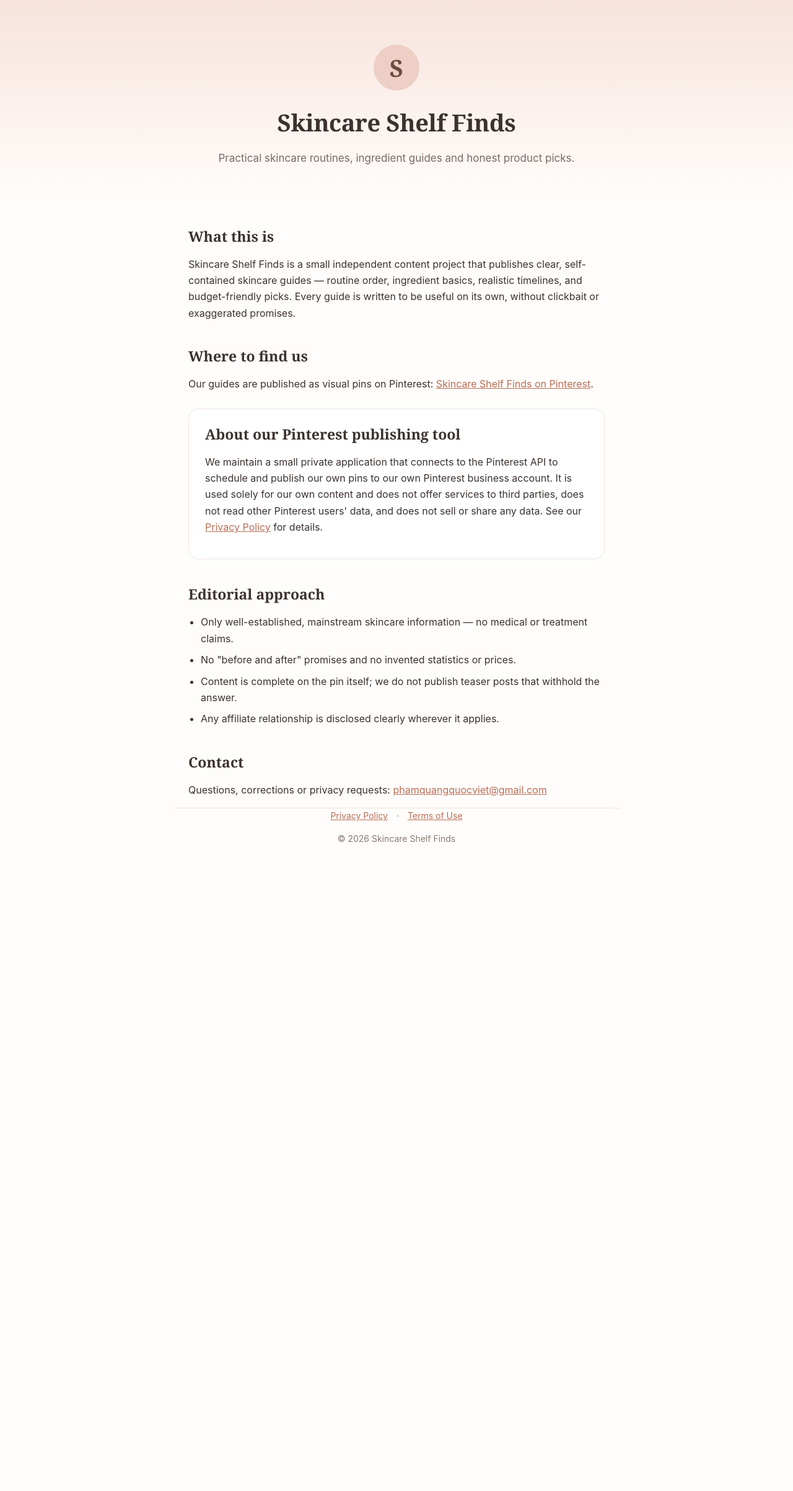
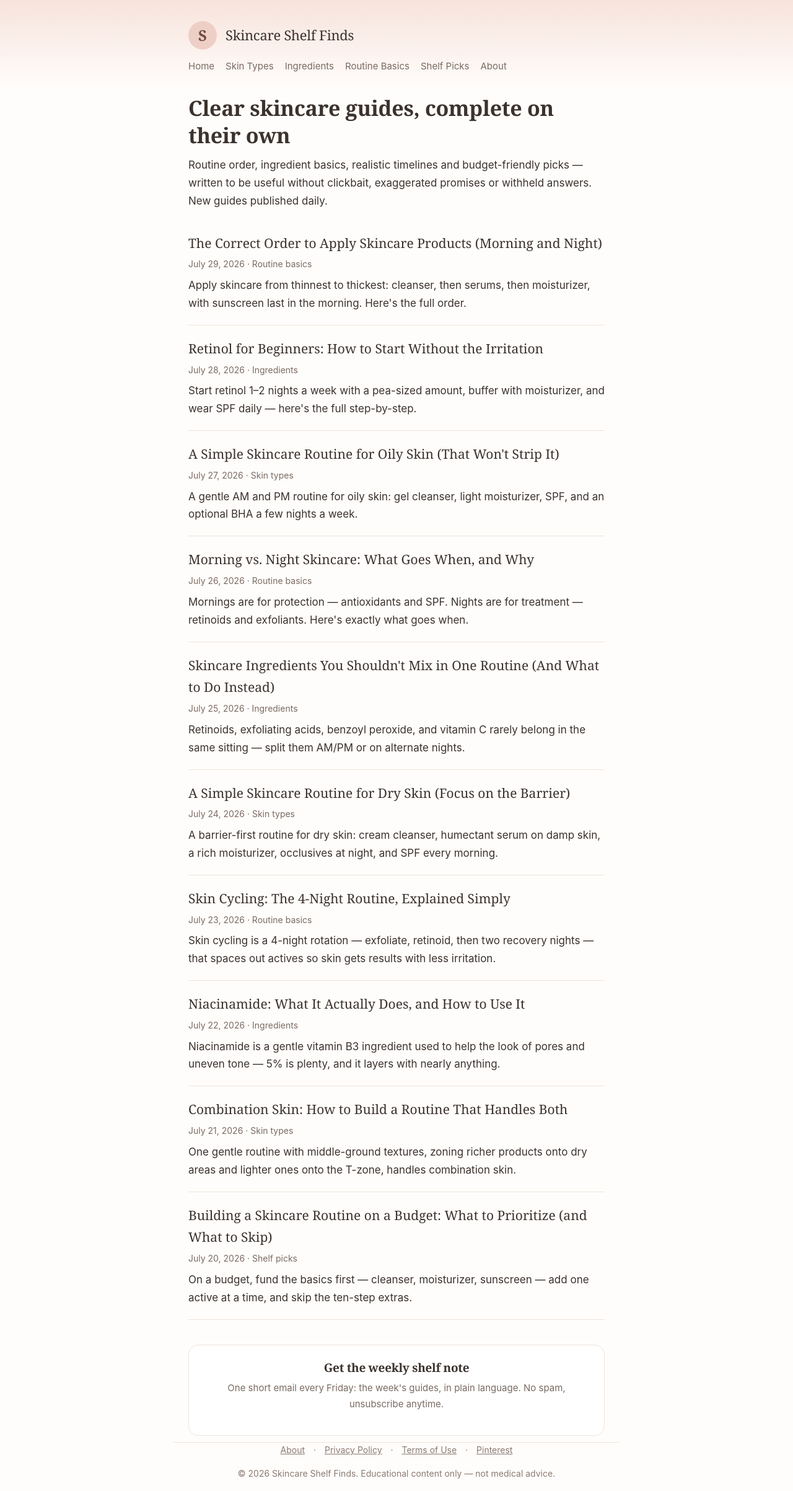
Before and after one commit to vietphamqq/skincare-shelf-finds, a Jekyll site: the page built from index.html, in a window 1280 px wide. Shown: the whole page at 62% size. Built offline with Jekyll 4.4.1, drawn with Linux system fonts in a browser that asks for light colours; before the commit the page ends 1380 px from its top, so only the background shows below that.

Commit message:
Restore Jekyll index.html (revert accidental overwrite)

```diff
--- a/index.html
+++ b/index.html
@@ -1,79 +1,7 @@
-<!DOCTYPE html>
-<html lang="en">
-<head>
-<meta charset="utf-8">
-<meta name="viewport" content="width=device-width, initial-scale=1">
-<title>Skincare Shelf Finds — Curated Skincare Guides &amp; Product Picks</title>
-<meta name="description" content="Skincare Shelf Finds shares practical, honest skincare routines, ingredient guides and budget-friendly product picks.">
-<style>
-  :root { --ink:#3B322E; --accent:#B96C55; --bg:#FFFDFB; --soft:#F7E3DC; }
-  * { box-sizing:border-box; }
-  body { margin:0; background:var(--bg); color:var(--ink);
-         font-family:-apple-system,BlinkMacSystemFont,"Segoe UI",Roboto,Helvetica,Arial,sans-serif;
-         line-height:1.65; }
-  .wrap { max-width:720px; margin:0 auto; padding:0 24px; }
-  header { background:linear-gradient(180deg,var(--soft),var(--bg)); padding:72px 0 56px; text-align:center; }
-  .mark { width:74px; height:74px; border-radius:50%; background:#EECFC6; color:#6E4A3F;
-          display:flex; align-items:center; justify-content:center; margin:0 auto 20px;
-          font-size:38px; font-weight:700; font-family:Georgia,"Times New Roman",serif; }
-  h1 { font-family:Georgia,"Times New Roman",serif; font-size:38px; margin:0 0 12px; letter-spacing:-.4px; }
-  .tag { color:#7A6A62; font-size:17px; margin:0; }
-  main { padding:44px 0 8px; }
-  h2 { font-family:Georgia,"Times New Roman",serif; font-size:23px; margin:38px 0 12px; }
-  p { margin:0 0 16px; }
-  ul { padding-left:20px; margin:0 0 16px; }
-  li { margin-bottom:8px; }
-  a { color:var(--accent); }
-  .card { background:#fff; border:1px solid #EFE3DC; border-radius:16px; padding:22px 26px; margin:26px 0; }
-  footer { border-top:1px solid #EFE3DC; margin-top:52px; padding:26px 0 60px;
-           font-size:14px; color:#8A7A72; text-align:center; }
-  footer a { margin:0 10px; }
-</style>
-</head>
-<body>
-<header>
-  <div class="wrap">
-    <div class="mark">S</div>
-    <h1>Skincare Shelf Finds</h1>
-    <p class="tag">Practical skincare routines, ingredient guides and honest product picks.</p>
-  </div>
-</header>
-
-<main class="wrap">
-  <h2>What this is</h2>
-  <p>Skincare Shelf Finds is a small independent content project that publishes clear, self-contained
-     skincare guides — routine order, ingredient basics, realistic timelines, and budget-friendly picks.
-     Every guide is written to be useful on its own, without clickbait or exaggerated promises.</p>
-
-  <h2>Where to find us</h2>
-  <p>Our guides are published as visual pins on Pinterest:
-     <a href="https://www.pinterest.com/skincareshelf/" rel="noopener">Skincare Shelf Finds on Pinterest</a>.</p>
-
-  <div class="card">
-    <h2 style="margin-top:0">About our Pinterest publishing tool</h2>
-    <p>We maintain a small private application that connects to the Pinterest API to schedule and publish
-       our own pins to our own Pinterest business account. It is used solely for our own content and does
-       not offer services to third parties, does not read other Pinterest users' data, and does not sell
-       or share any data. See our <a href="privacy.html">Privacy Policy</a> for details.</p>
-  </div>
-
-  <h2>Editorial approach</h2>
-  <ul>
-    <li>Only well-established, mainstream skincare information — no medical or treatment claims.</li>
-    <li>No "before and after" promises and no invented statistics or prices.</li>
-    <li>Content is complete on the pin itself; we do not publish teaser posts that withhold the answer.</li>
-    <li>Any affiliate relationship is disclosed clearly wherever it applies.</li>
-  </ul>
-
-  <h2>Contact</h2>
-  <p>Questions, corrections or privacy requests:
-     <a href="mailto:phamquangquocviet@gmail.com">phamquangquocviet@gmail.com</a></p>
-</main>
-
-<footer class="wrap">
-  <a href="privacy.html">Privacy Policy</a> ·
-  <a href="terms.html">Terms of Use</a>
-  <p style="margin-top:14px">© 2026 Skincare Shelf Finds</p>
-</footer>
-</body>
-</html>
+---
+layout: home
+description: Practical skincare routines, ingredient guides and honest product picks. Every guide is complete on its own — no clickbait, no exaggerated promises.
+---
+<h1>Clear skincare guides, complete on their own</h1>
+<p>Routine order, ingredient basics, realistic timelines and budget-friendly picks — written to be
+useful without clickbait, exaggerated promises or withheld answers. New guides published daily.</p>
```
